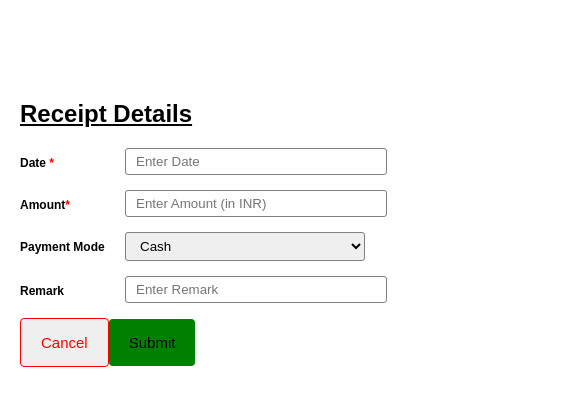
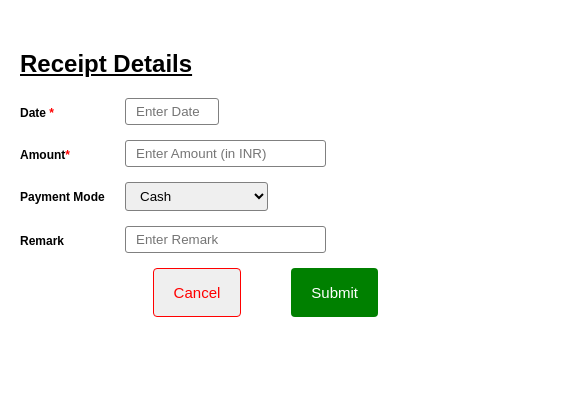
Before and after one commit to forhadmia1/onico_technologies_task, a React (Create React App) app: page / in a window 390 px wide. Shown: the top 406 px of the page, 585 px wide, since content can reach past the window. Built offline with nearby package versions, Linux system fonts and the light colour scheme.

Commit message:
form design complete with responsive

```diff
--- a/src/components/FormPage.jsx
+++ b/src/components/FormPage.jsx
@@ -9,7 +9,7 @@ const FormPage = () => {
                 <form>
                     <label for="date">
                         <span>Date <span class="required">*</span></span>
-                        <input type="text" class="input-field" name="date" placeholder='Enter Date'/>
+                        <input type="text" class="input-field input-date" name="date" placeholder='Enter Date'/>
                     </label>
                     <label for="amount">
                         <span>Amount<span class="required">*</span></span>
@@ -26,7 +26,7 @@ const FormPage = () => {
                         <span>Remark</span>
                         <input type="text" class="input-field" name="remark" placeholder='Enter Remark'/>
                     </label>
-                    <div>
+                    <div className='btn-container'>
                         <button className='form-btn cancel-btn' type='submit'>Cancel</button>
                         <button className='form-btn submit-btn' type='submit'>Submit</button>
                     </div>
--- a/src/styles/FormPageStyle.css
+++ b/src/styles/FormPageStyle.css
@@ -10,7 +10,7 @@
 }
 
 .form-style{
-	max-width: 500px;
+	max-width: 800px;
 	padding: 20px 12px 10px 20px;
 	font: 12px sans-serif;
 }
@@ -31,14 +31,27 @@
 }
 
 .input-field,.select-field{
-	width: 48%;
+	width: 50%;
     padding: 5px 10px;
     border: 1.5px solid grey;
     border-radius: 3px;
 }
+.input-date{
+    width: 20%;
+}
+.select-field{
+    width: 40%;
+}
 
 .input-field:focus{
     outline: none;
+}
+.btn-container{
+    margin-right: 300px;
+    margin-top: 20px;
+    display: flex;
+    justify-content: end;
+    gap: 50px;
 }
 
 .form-btn{
@@ -49,9 +62,20 @@
     background-color: green;
     border: none;
     border-radius: 4px;
+    color: white;
 }
 .cancel-btn{
     border: 1px solid red;
     color: red;
     border-radius: 4px;
 }
+
+@media only screen and (max-width: 600px){
+	.container{
+        width: 100%;
+        margin-top: 10px;
+    }
+    .btn-container{
+       margin: 0;
+    }
+}
```
